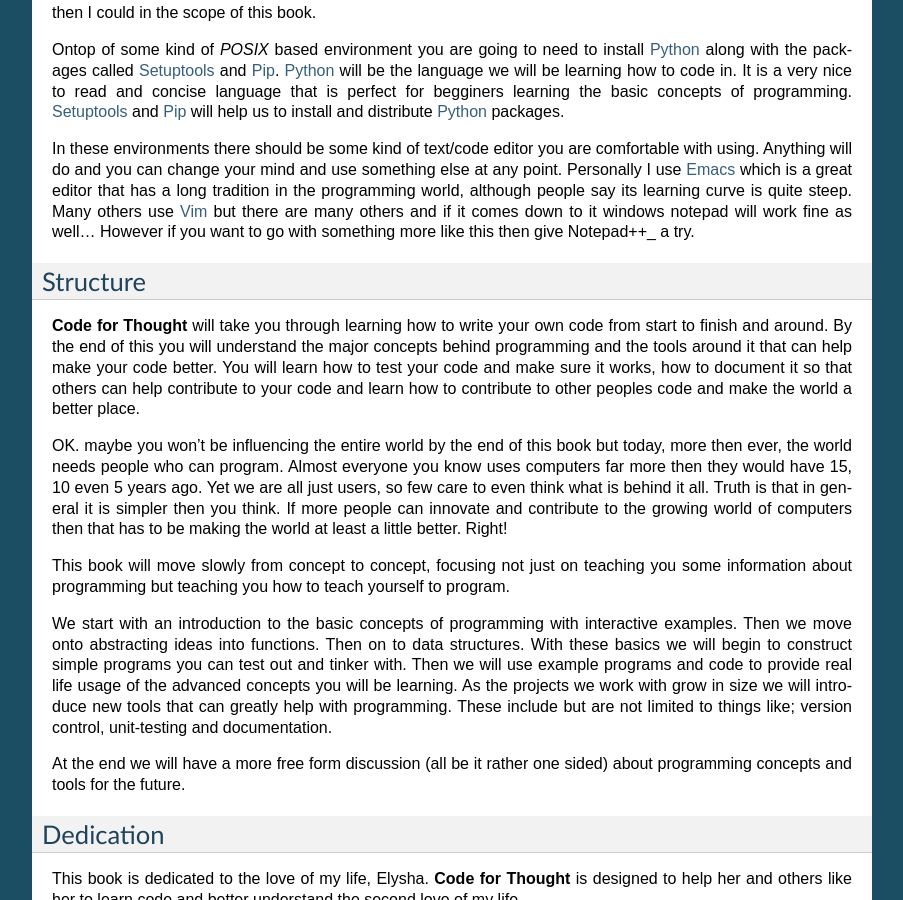
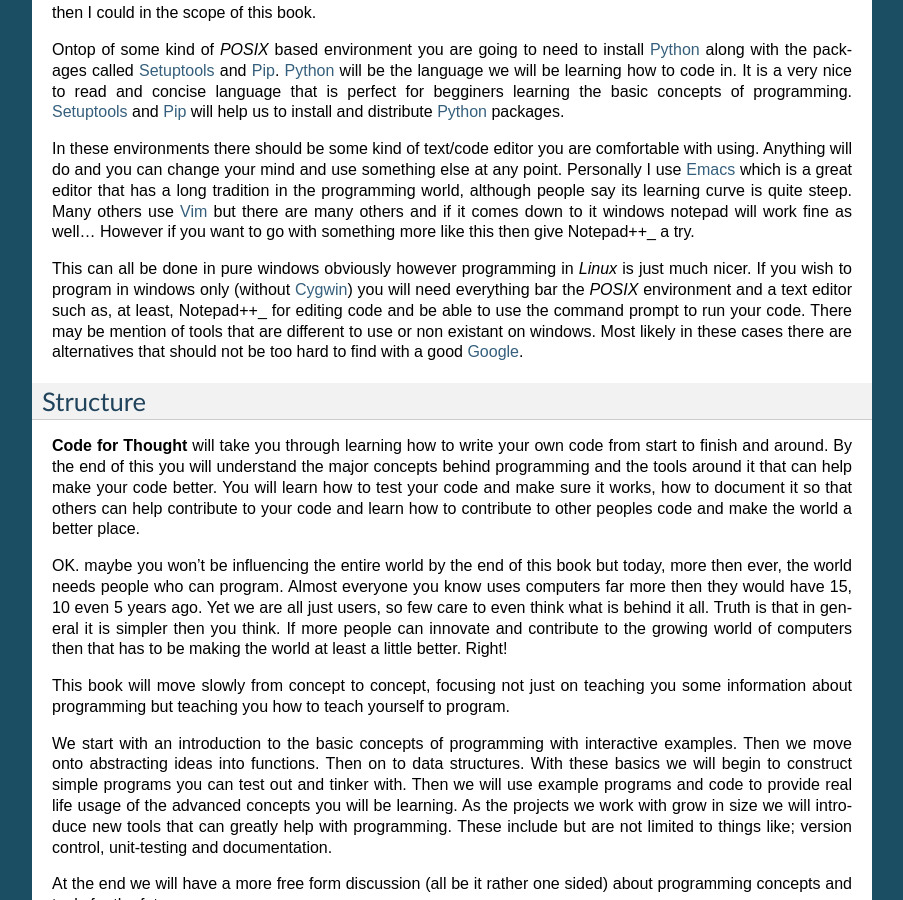
Before and after one commit to Nekroze/codeforthought, a Sphinx documentation site: the page built from docs/index.rst, in a window 1280 px wide and 900 px high, scrolled down 381 px. Shown: the whole window, without its empty margins (198-1101 px from the left). Built offline with Sphinx 7.4.7, drawn with Linux system fonts in a browser that asks for light colours.

Commit message:
Added index info on using pure windows

```diff
--- a/docs/index.rst
+++ b/docs/index.rst
@@ -36,6 +36,14 @@
 and if it comes down to it windows notepad will work fine as well... However if
 you want to go with something more like this then give Notepad++_ a try.
 
+This can all be done in pure windows obviously however programming in *Linux*
+is just much nicer. If you wish to program in windows only (without Cygwin_)
+you will need everything bar the *POSIX* environment and a text editor such as,
+at least, Notepad++_ for editing code and be able to use the command prompt to
+run your code. There may be mention of tools that are different to use or non
+existant on windows. Most likely in these cases there are alternatives that
+should not be too hard to find with a good Google_.
+
 .. _Xubuntu: http://xubuntu.org/
 .. _VirtualBox: https://www.virtualbox.org/
 .. _Cygwin: http://www.cygwin.com/
@@ -45,6 +53,7 @@
 .. _Emacs: http://www.gnu.org/software/emacs/
 .. _Vim: http://www.vim.org/
 .. _Notepad++: http://notepad-plus-plus.org/
+.. _Google: http://www.google.com
 
 Structure
 ---------
```
